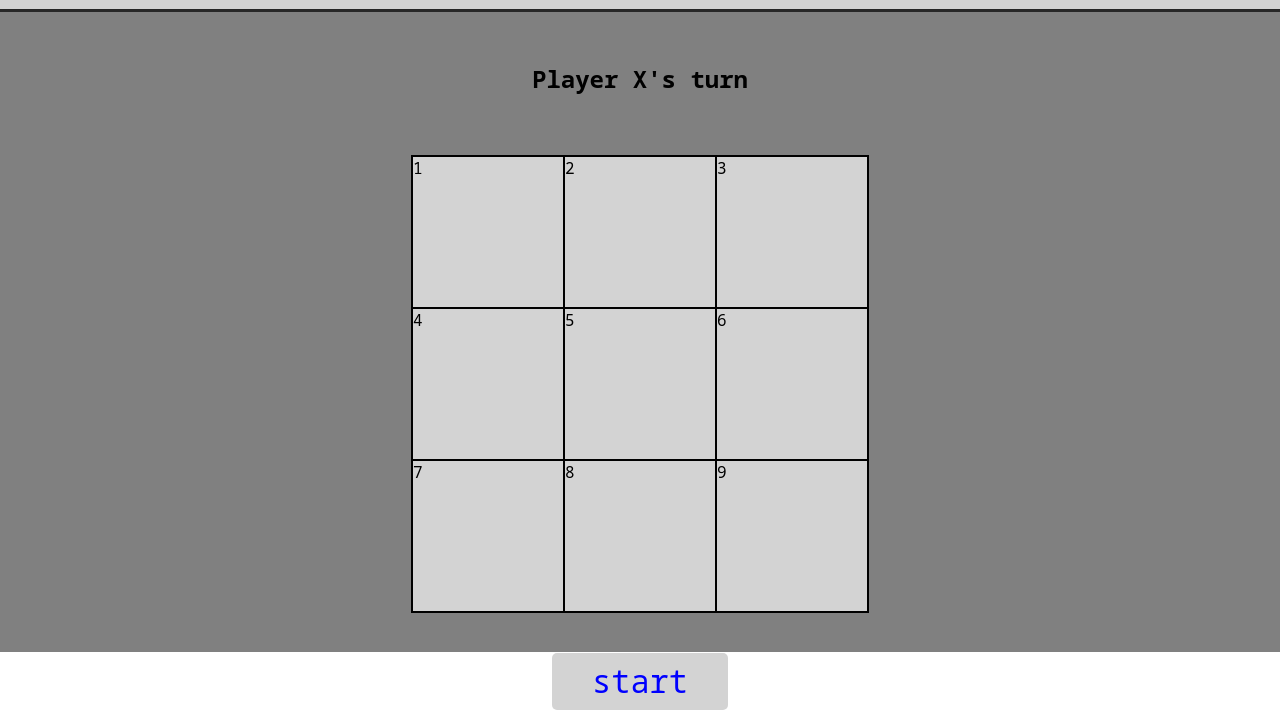
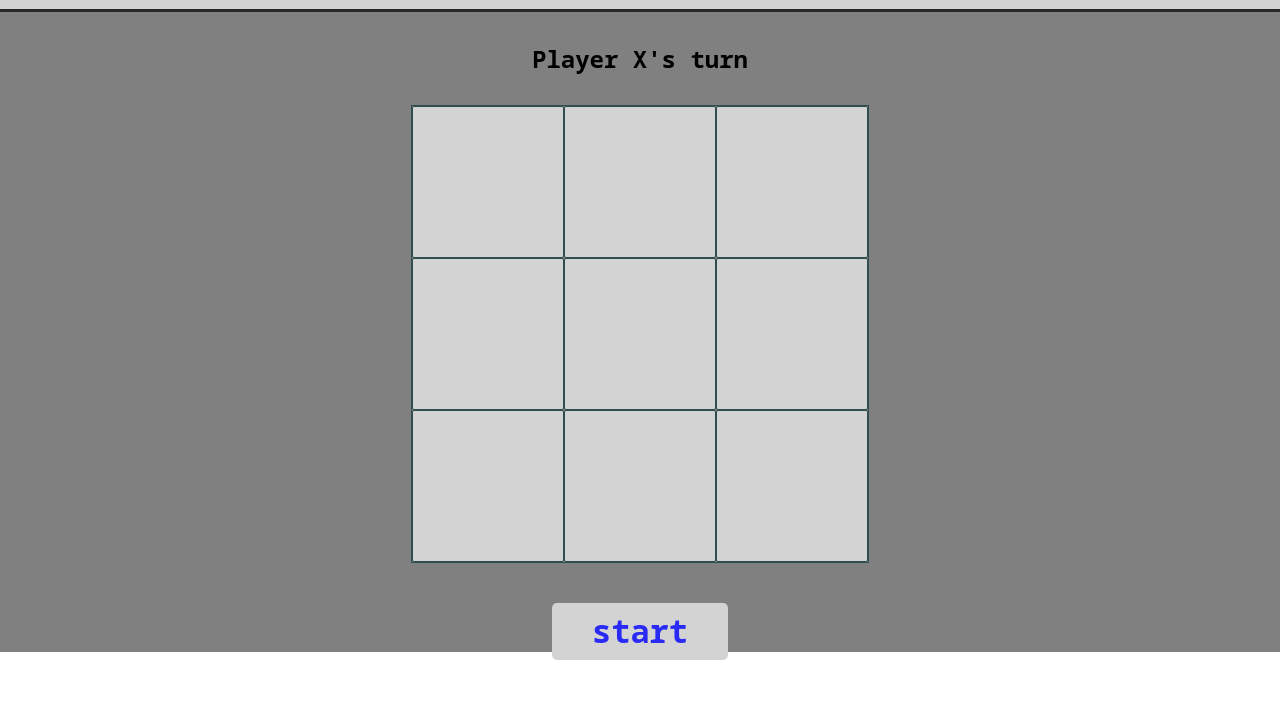
Before and after one commit to dimray/noughtsandcrosses, a plain HTML site: page index.html in a window 1280 px wide. Shown: the part 151-861 px from the top of the page. After the commit the page ends 811 px from the top, so only its background shows below. Drawn offline with Linux system fonts and the light colour scheme.

Commit message:
Getting to JS part

```diff
--- a/index.html
+++ b/index.html
@@ -7,6 +7,8 @@
   <meta name="viewport" content="width=device-width, initial-scale=1.0">
   <title>Noughts and Crosses</title>
   <link rel="stylesheet" href="styles.css">
+
+  <link rel="icon" href="favicon.svg">
 
 
 </head>
@@ -19,15 +21,15 @@
     <h2>Player X's turn</h2>
 
     <div class="grid-container">
-      <div class="square">1</div>
-      <div class="square">2</div>
-      <div class="square">3</div>
-      <div class="square">4</div>
-      <div class="square">5</div>
-      <div class="square">6</div>
-      <div class="square">7</div>
-      <div class="square">8</div>
-      <div class="square">9</div>
+      <div class="square"></div>
+      <div class="square"></div>
+      <div class="square"></div>
+      <div class="square"></div>
+      <div class="square"></div>
+      <div class="square"></div>
+      <div class="square"></div>
+      <div class="square"></div>
+      <div class="square"></div>
     </div>
 
     <button class="btn">start</button>
--- a/script.js
+++ b/script.js
@@ -0,0 +1,12 @@
+const gameboard = (function () {
+
+  const plays = []
+
+  return { plays };
+
+})();
+
+const selection = document.querySelector(".grid-container");
+selection.addEventListener("click", function (e) {
+  e.target.innerText = "X";
+});
--- a/styles.css
+++ b/styles.css
@@ -398,13 +398,14 @@ html {
 }
 
 h1 {
-  color: blue;
+  color: rgba(0, 0, 255, 0.8);
   font-size: 5rem;
+  font-weight: bold;
 }
 
 h2 {
-  margin-top: 50px;
-
+  margin-top: 30px;
+  font-weight: bold;
 }
 
 .container {
@@ -420,27 +421,37 @@ h2 {
   display: grid;
   grid-template-columns: repeat(3, 1fr);
   grid-template-rows: repeat(3, 1fr);
-  border: 1px black solid;
-  margin: 40px;
+  border: 1px darkslategrey solid;
+  margin: 10px 0px 40px 0;
 }
 
 .square {
   width: 150px;
   height: 150px;
   background-color: lightgray;
-  border: black solid 1px;
+  border: darkslategrey solid 1px;
+  border-radius: 2px;
+  display: flex;
+  justify-content: center;
+  align-items: center;
+  font-size: 5rem;
+  font-weight: bold;
+  color: darkslategrey
 }
+
 
 .btn {
   padding: 10px 40px;
   border-radius: 5px;
   font-size: xx-large;
+  font-weight: bold;
   border: none;
-  color: blue;
+  color: rgba(0, 0, 255, 0.8);
   background-color: var(--repeated-colour);
 }
 
-.btn:hover {
-  background-color: rgba(0, 0, 255, 0.581);
-  color: white;
+.btn:hover,
+.square:hover {
+  background-color: rgba(0, 0, 255, 0.3);
+  color: rgb(212, 212, 212);
 }
```
Also changed, not shown: favicon.svg (added).
